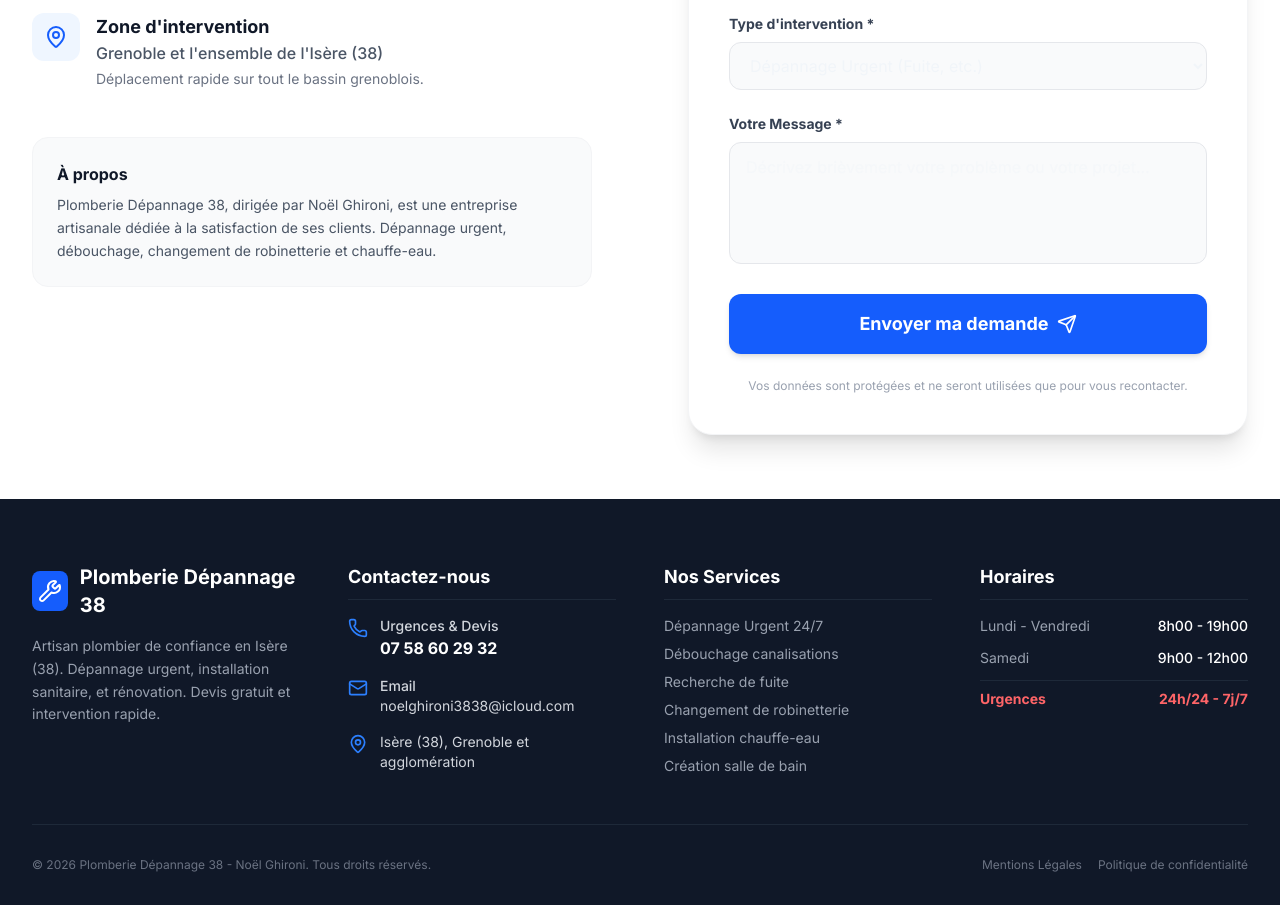
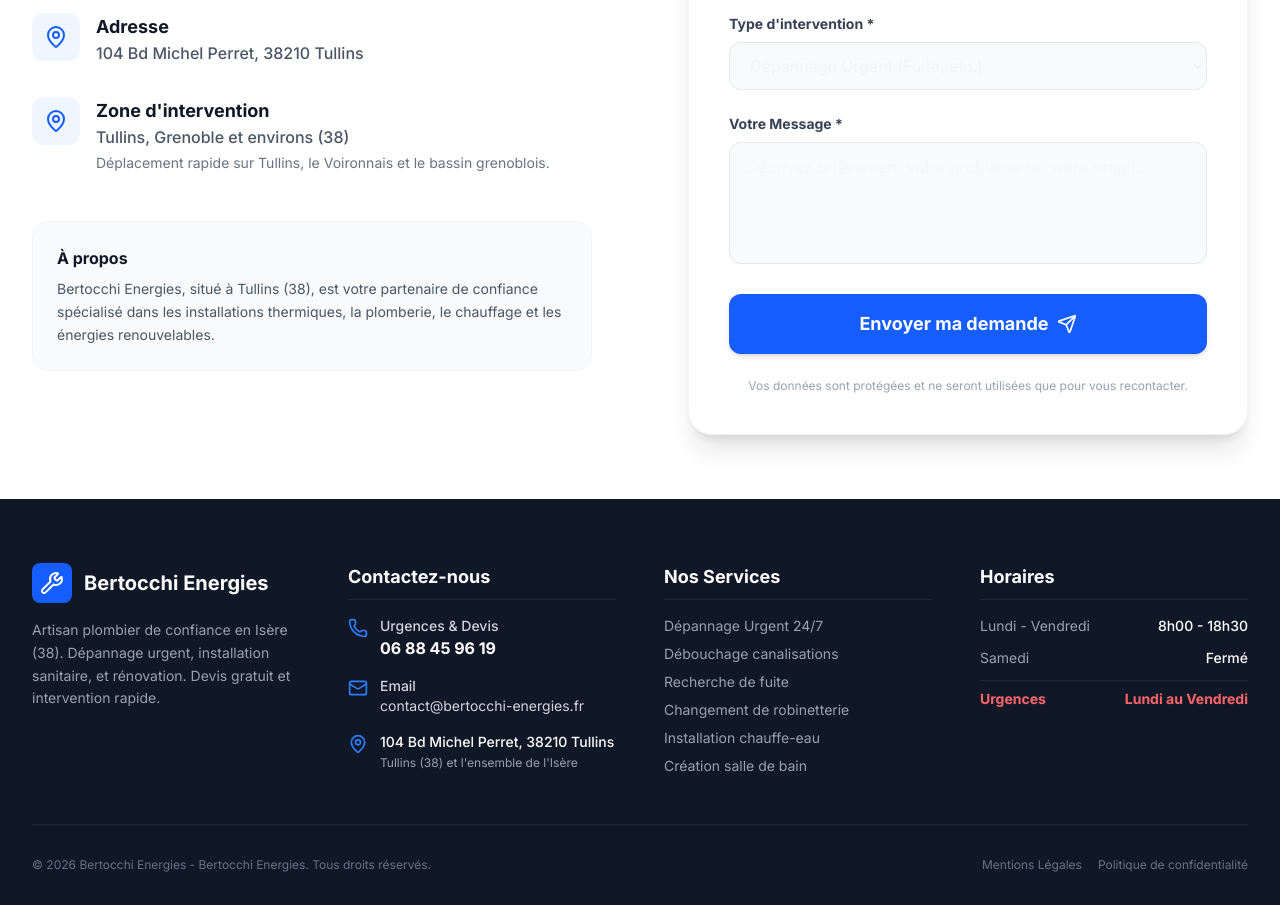
Before and after one commit to garei0stre/project, a React (Vite) app: page /contact in a window 1280 px wide. Shown: the part 660-1565 px from the top of the page. Built offline with nearby package versions, Linux system fonts and the light colour scheme.

Commit message:
feat: configure branding for Bertocchi Energies

```diff
--- a/src/components/PlumberLayout.tsx
+++ b/src/components/PlumberLayout.tsx
@@ -156,7 +156,10 @@ export default function PlumberLayout() {
                 </li>
                 <li className="flex items-start space-x-3">
                   <MapPin className="w-5 h-5 text-blue-500 shrink-0 mt-0.5" />
-                  <span>{clientConfig.areaCovered}</span>
+                  <div>
+                    {clientConfig.address && <span className="block font-medium text-white">{clientConfig.address}</span>}
+                    <span className="text-gray-400 text-xs">{clientConfig.areaCovered}</span>
+                  </div>
                 </li>
               </ul>
             </div>
--- a/src/config.ts
+++ b/src/config.ts
@@ -1,28 +1,29 @@
 export const clientConfig = {
   // General Information
-  companyName: "Plomberie Dépannage 38",
-  plumberName: "Noël Ghironi",
-  phone: "07 58 60 29 32",
-  phoneRaw: "0758602932", // No spaces, for href="tel:..."
-  email: "noelghironi3838@icloud.com",
+  companyName: "Bertocchi Energies",
+  plumberName: "Bertocchi Energies",
+  phone: "06 88 45 96 19",
+  phoneRaw: "0688459619", // No spaces, for href="tel:..."
+  email: "contact@bertocchi-energies.fr",
+  address: "104 Bd Michel Perret, 38210 Tullins",
 
   // Location & Coverage Area
-  mainCity: "Grenoble",
+  mainCity: "Tullins",
   departmentName: "Isère (38)",
   departmentCode: "38",
-  areaCovered: "Isère (38), Grenoble et agglomération",
-  shortAreaCovered: "Grenoble et l'ensemble de l'Isère (38)",
-  detailedAreaText: "Déplacement rapide sur tout le bassin grenoblois.",
+  areaCovered: "Tullins (38) et l'ensemble de l'Isère",
+  shortAreaCovered: "Tullins, Grenoble et environs (38)",
+  detailedAreaText: "Déplacement rapide sur Tullins, le Voironnais et le bassin grenoblois.",
 
   // Opening Hours
-  hoursWeek: "8h00 - 19h00",
-  hoursSaturday: "9h00 - 12h00",
-  hoursEmergency: "24h/24 - 7j/7",
+  hoursWeek: "8h00 - 18h30",
+  hoursSaturday: "Fermé",
+  hoursEmergency: "Lundi au Vendredi",
 
   // Custom Descriptions / Copywriting
-  badgeText: "Artisan Plombier Isère (38)",
-  heroTitle: "Votre Expert Plomberie & Dépannage à Grenoble et Environs",
-  heroDescription: "Noël Ghironi intervient rapidement pour vos urgences, débouchages, recherche de fuites et installations sanitaires. Un travail soigné au juste prix.",
+  badgeText: "Chauffage & Plomberie - Tullins (38)",
+  heroTitle: "Votre Expert Chauffage & Plomberie à Tullins et Environs",
+  heroDescription: "Bertocchi Energies intervient rapidement à Tullins et en Isère pour toutes vos installations de chauffage, plomberie et dépannages.",
 
-  aboutDescription: "Plomberie Dépannage 38, dirigée par Noël Ghironi, est une entreprise artisanale dédiée à la satisfaction de ses clients. Dépannage urgent, débouchage, changement de robinetterie et chauffe-eau."
+  aboutDescription: "Bertocchi Energies, situé à Tullins (38), est votre partenaire de confiance spécialisé dans les installations thermiques, la plomberie, le chauffage et les énergies renouvelables."
 };
--- a/src/pages/Contact.tsx
+++ b/src/pages/Contact.tsx
@@ -65,6 +65,18 @@ export default function Contact() {
                   </a>
                 </div>
               </div>
+
+              {clientConfig.address && (
+                <div className="flex items-start space-x-4">
+                  <div className="w-12 h-12 bg-blue-50 rounded-xl flex items-center justify-center shrink-0">
+                    <MapPin className="w-6 h-6 text-blue-600" />
+                  </div>
+                  <div>
+                    <h3 className="text-lg font-bold text-gray-900">Adresse</h3>
+                    <p className="text-gray-600 font-medium">{clientConfig.address}</p>
+                  </div>
+                </div>
+              )}
 
               <div className="flex items-start space-x-4">
                 <div className="w-12 h-12 bg-blue-50 rounded-xl flex items-center justify-center shrink-0">
```
